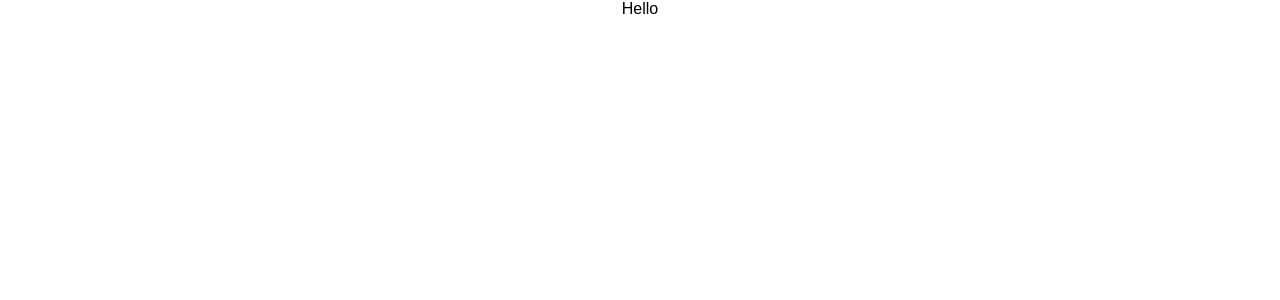
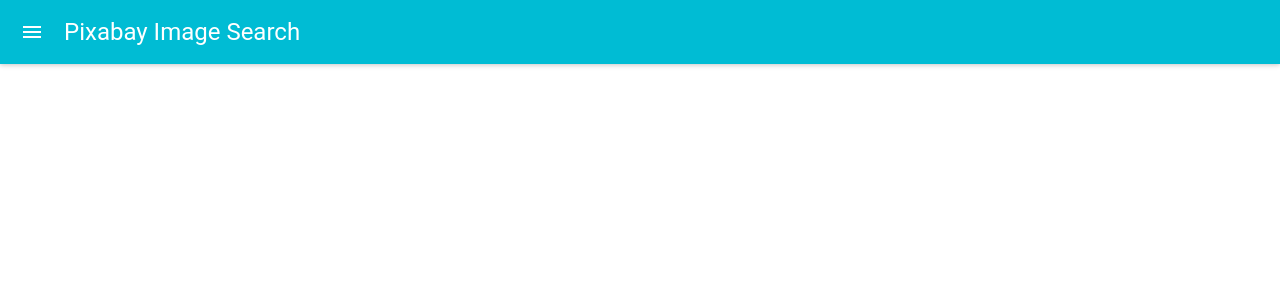
Before and after one commit to alhansrisuk/pixabay-search, a React (Create React App) app: page / in a window 1280 px wide. Shown: the top 300 px of the page. Built offline with nearby package versions, Linux system fonts and the light colour scheme.

Commit message:
updated navbar component

```diff
--- a/src/App.js
+++ b/src/App.js
@@ -1,13 +1,19 @@
 import React, { Component } from 'react';
+import MuiThemeProvider from 'material-ui/styles/MuiThemeProvider';
+import NavBar from './components/navbar/NavBar';
+
 import './App.css';
 
 class App extends Component {
   render() {
+
     return (
-      <div className="App">
-        Hello
-      </div>
-    );
+      <MuiThemeProvider>
+        <div>
+          <NavBar />
+          </div>
+        </MuiThemeProvider>
+    )
   }
 }
 
--- a/src/components/navbar/NavBar.js
+++ b/src/components/navbar/NavBar.js
@@ -0,0 +1,6 @@
+import React from 'react';
+import AppBar from 'material-ui/AppBar';
+
+const NavBar = () => <AppBar title="Pixabay Image Search" />
+
+export default NavBar;
```
